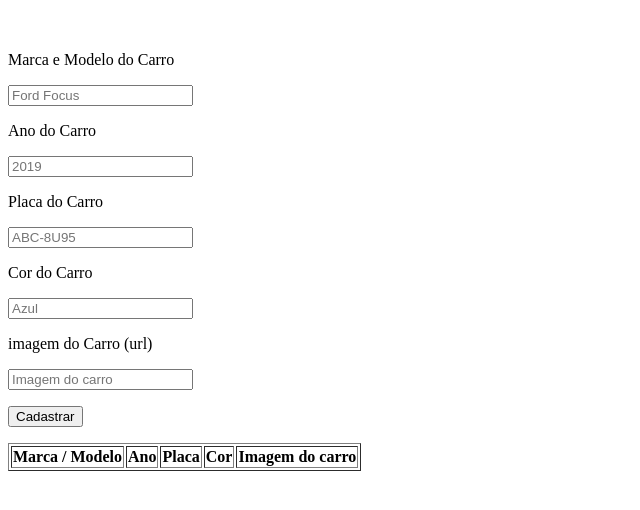
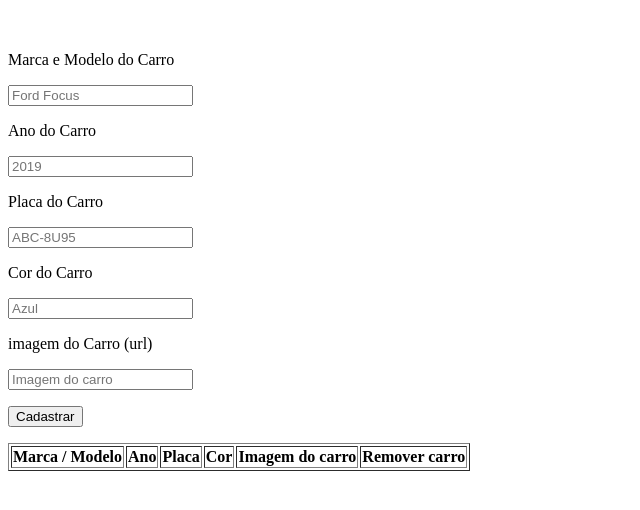
Before and after one commit to silvavinicyus/car-store, a plain HTML site: page index.html in a window 1280 px wide. Shown: the part 110-620 px from the top of the page, without its empty margins (0-640 px from the left). Drawn offline with Linux system fonts and the light colour scheme.

Commit message:
fix: naming 'delete car' column

```diff
--- a/index.html
+++ b/index.html
@@ -33,6 +33,7 @@
         <th>Placa</th>
         <th>Cor</th>
         <th>Imagem do carro</th>
+        <th>Remover carro</th>
       </tr>
     </thead>
     <tbody>
--- a/index.js
+++ b/index.js
@@ -105,8 +105,6 @@
       $fragment.appendChild($tr);
       $carTable.get()[0].lastElementChild.appendChild($fragment);
     };
-
-
   }
 
   app();
```
